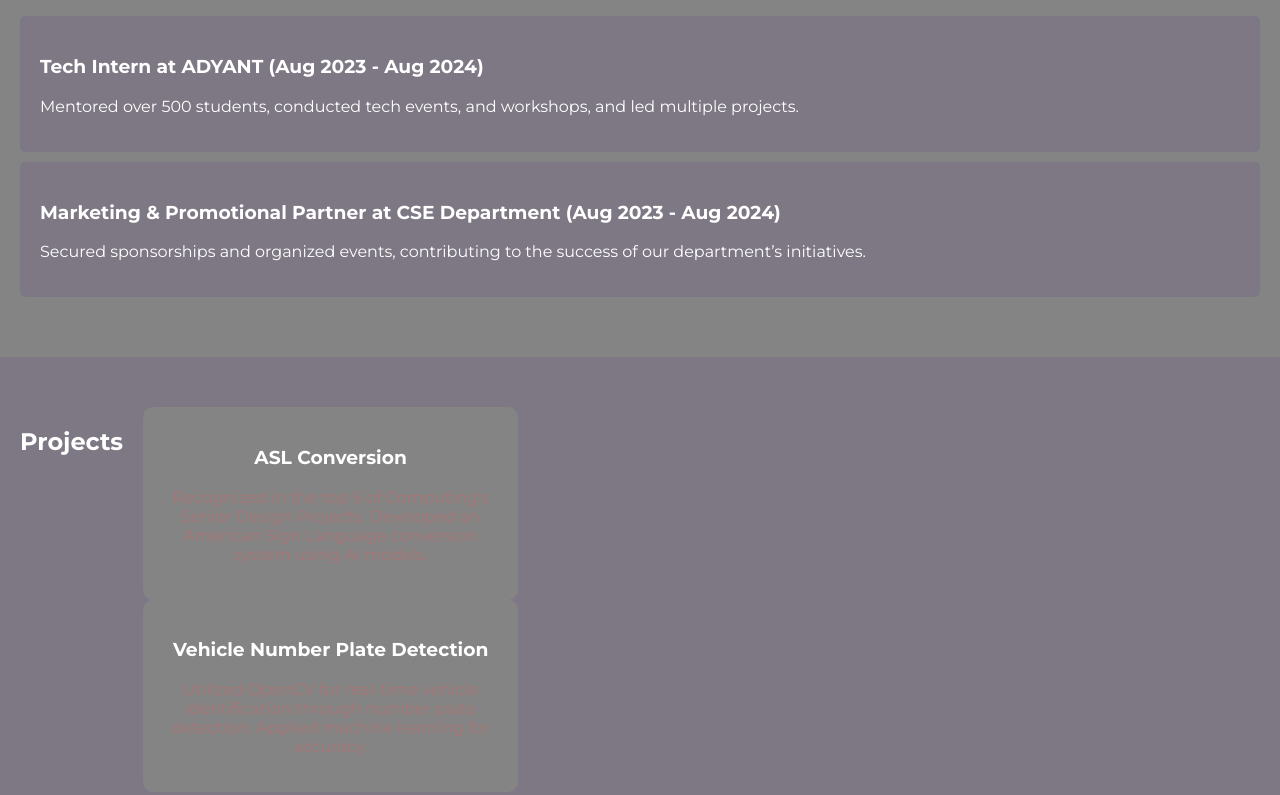
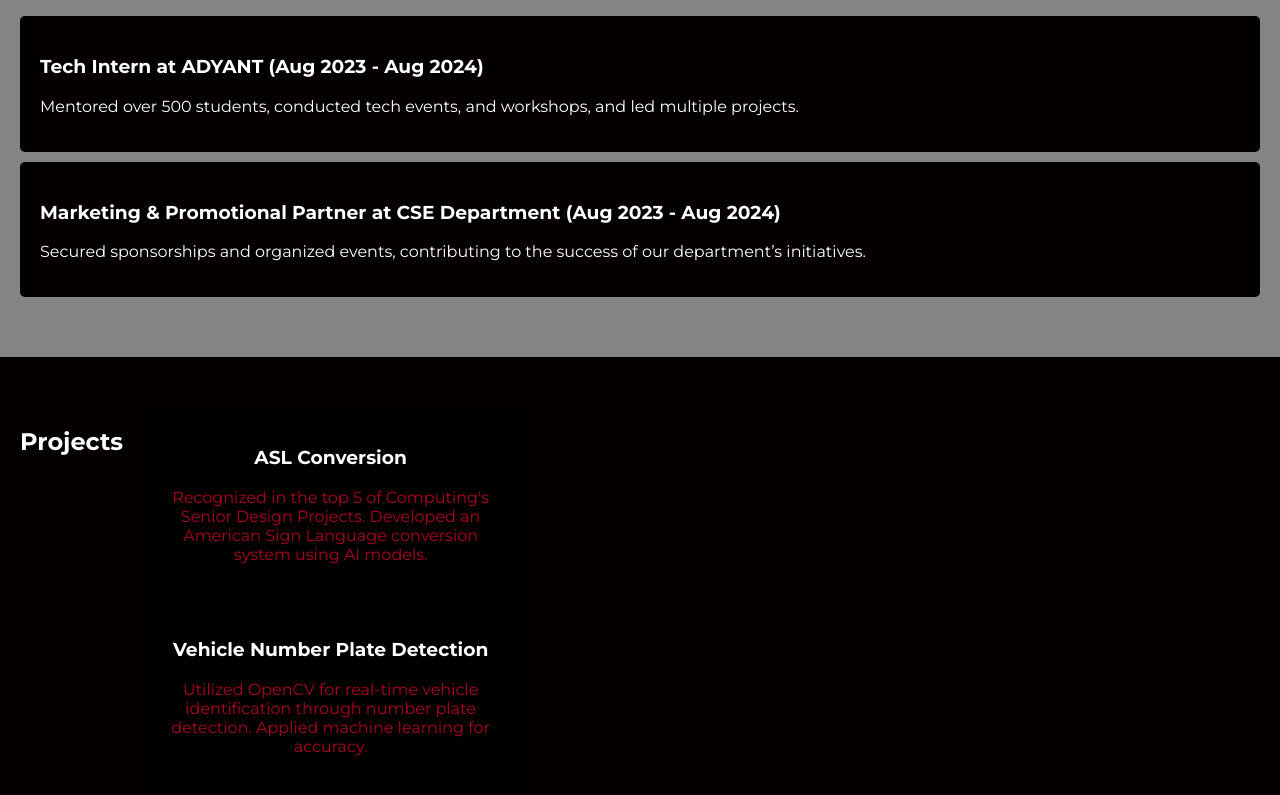
Before and after one commit to rishicharan11/rishiportfolio.github.io, a plain HTML site: page index.html in a window 1280 px wide. Shown: the part 1060-1855 px from the top of the page. Drawn offline with Linux system fonts and the light colour scheme.

Commit message:
style.css

```diff
--- a/style.css
+++ b/style.css
@@ -3,8 +3,8 @@ body {
     font-family: 'Montserrat', sans-serif;
     margin: 0;
     padding: 0;
-    background-color: #1e1212;
-    color: #a97576;
+    background-color: #000000;
+    color: #AD001E;
 }
 
 h1, h2, h3 {
@@ -12,7 +12,7 @@ h1, h2, h3 {
 }
 
 a {
-    color: #a97576;
+    color: #AD001E;
     text-decoration: none;
 }
 
@@ -28,7 +28,7 @@ header {
     align-items: center;
     justify-content: space-between;
     padding: 50px 20px;
-    background-color: #1e1212;
+    background-color: #050000;
 }
 
 .intro-text {
@@ -92,21 +92,21 @@ section {
 }
 
 .timeline-item {
-    background-color: #7e7884;
+    background-color: #050000;
     padding: 20px;
     margin: 10px 0;
     border-radius: 5px;
 }
 
 #projects {
-    background-color: #7e7884;
+    background-color: #050000;
     display: flex;
     justify-content: center;
     gap: 20px;
 }
 
 .project-card {
-    background-color: #838483;
+    background-color: #000000;
     padding: 20px;
     border-radius: 10px;
     width: 30%;
```
